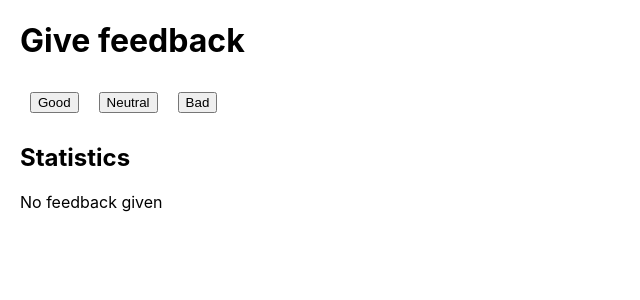
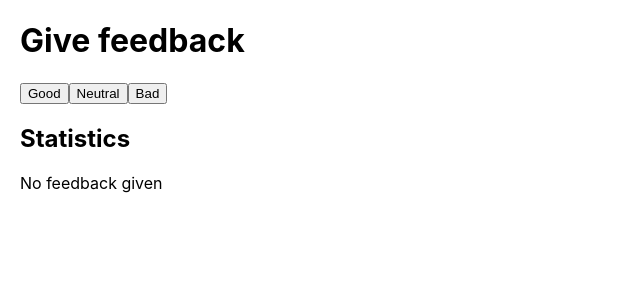
Before and after one commit to wilsonturpo/DAWA-lab04-react-hooks, a React (Create React App) app in the folder votaciones/: page / in a window 1280 px wide. Shown: the top 300 px of the page, without its empty margins (0-640 px from the left). Built offline with nearby package versions, Linux system fonts and the light colour scheme.

Commit message:
Sexto commit-creando componente Button

```diff
--- a/votaciones/src/App.js
+++ b/votaciones/src/App.js
@@ -1,5 +1,6 @@
 import React, { Fragment, useState } from 'react';
 import Statistics from './components/Statistics';
+import Button from './components/Button'
 
 const App = () => {
   // save clicks of each button to its own state
@@ -43,14 +44,15 @@ const App = () => {
   return (
     <Fragment>
       <div style={{margin:20}}>
-        <h1>Give feedback</h1>
-        <div>
-          <button onClick={handleGood} style={{margin:10}}>Good</button>
-          <button onClick={handleNeutral} style={{margin:10}}>Neutral</button>
-          <button onClick={handleBad} style={{margin:10}}>Bad</button>
-        </div>
+      <h1>Give feedback</h1>
+      <div>
+        <Button text="Good" value={handleGood}/>
+        <Button text="Neutral" value={handleNeutral}/>
+        <Button text="Bad" value={handleBad}/>
+      </div>
 
       </div>
+
       <Statistics
         good={good}
         neutral={neutral}
--- /dev/null
+++ b/votaciones/src/components/Button.js
@@ -0,0 +1,10 @@
+import React, { useState } from 'react';
+
+const Button = (props) => {
+
+  return (
+    <button onClick={props.value}>{props.text}</button>
+  )
+}
+
+export default Button;
--- a/votaciones/src/components/Statistics.js
+++ b/votaciones/src/components/Statistics.js
@@ -1,4 +1,5 @@
 import React, { useState } from 'react';
+import Button from './Button';
 
 const Statistics = (props) => {
 
```
